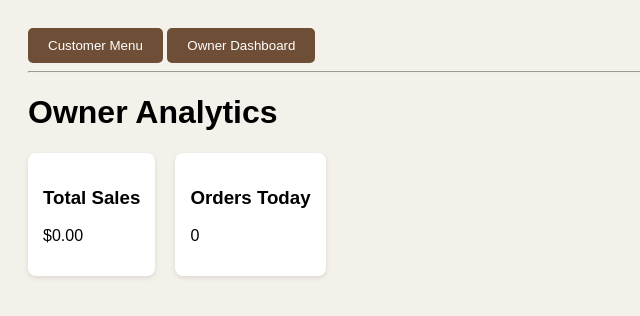
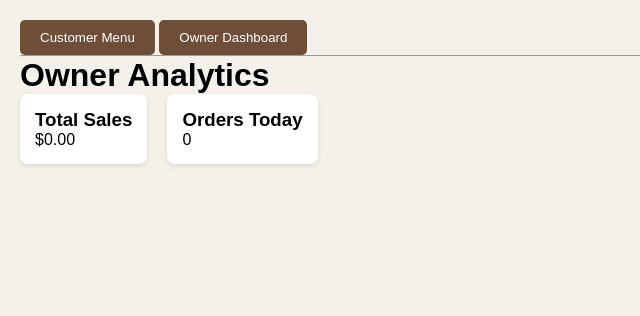
Before and after one commit to helenlin2029/coffeeAnalytics, a plain HTML site: page index.html in a window 1280 px wide. Both pictures are taken after a click on the button "Owner Dashboard". Shown: the whole page, without its empty margins (0-640 px from the left). Drawn offline with Linux system fonts and the light colour scheme.

Commit message:
Changed CSS file

```diff
--- a/style.css
+++ b/style.css
@@ -1,7 +1,30 @@
+* {
+    margin: 0;
+    padding: 0;
+    box-sizing: border-box;
+}
 
-/* Basic Layout */
-    body { font-family: sans-serif; padding: 20px; background: #f4f1ea; }
-    .hidden { display: none; } /* This class hides elements */
+body {
+    font-family: sans-serif;
+    padding: 20px;
+    background: #f4f1ea;
+}
 
-    .card { background: white; padding: 15px; border-radius: 8px; margin-bottom: 10px; box-shadow: 0 2px 5px rgba(0,0,0,0.1); }
-    button { padding: 10px 20px; cursor: pointer; background: #6f4e37; color: white; border: none; border-radius: 5px; }
+.hidden { display: none; } /* This class hides elements */
+
+.card {
+    background: white;
+    padding: 15px;
+    border-radius: 8px;
+    margin-bottom: 10px;
+    box-shadow: 0 2px 5px rgba(0,0,0,0.1);
+}
+
+button {
+    padding: 10px 20px;
+    cursor: pointer;
+    background: #6f4e37;
+    color: white;
+    border: none;
+    border-radius: 5px;
+}
```
